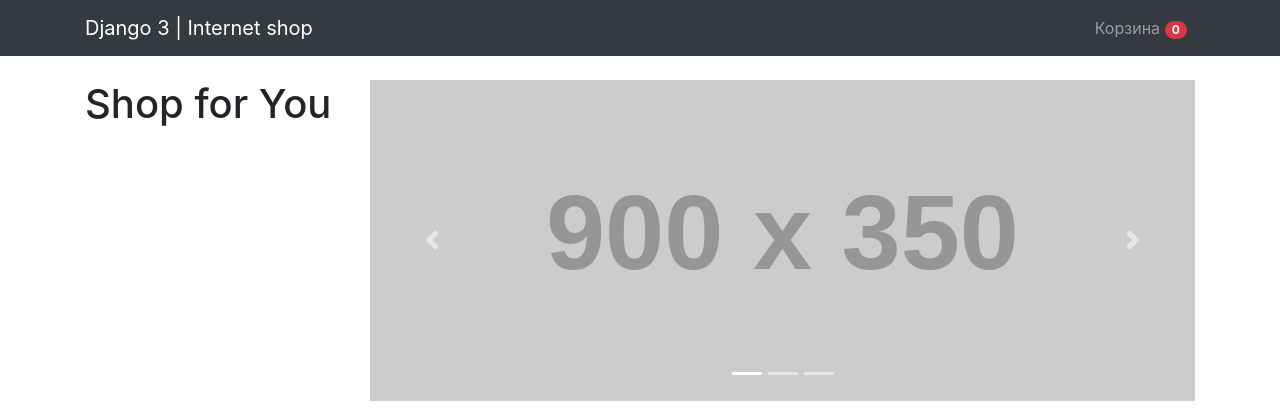
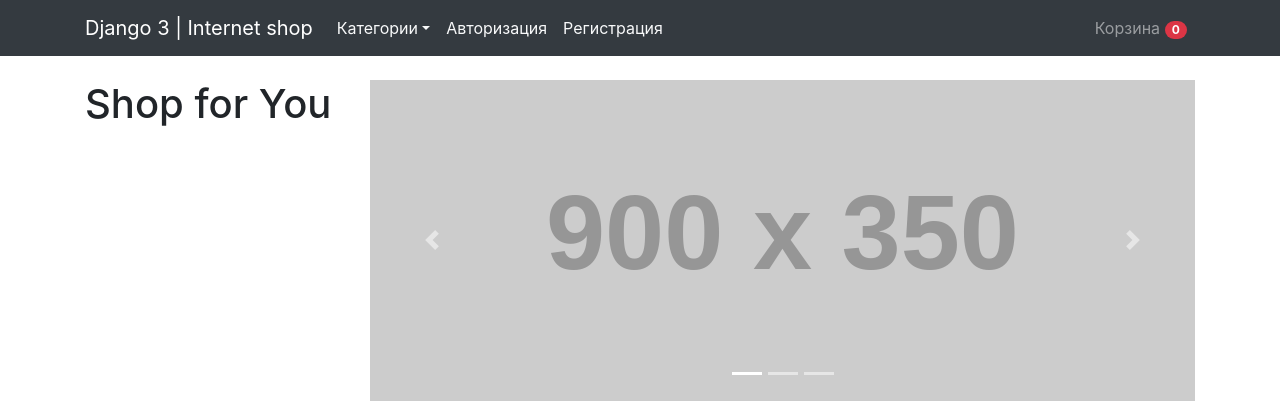
Before and after one commit to Rybak-a87/practice_django_internet_shop_update_v2, a Django app: page / in a window 1280 px wide. Shown: the top 420 px of the page. Run offline with Django 3.2, Linux system fonts and the light colour scheme; data comes from the database, SQL or seed files in the repository; grey boxes labelled with a size stand in for pictures from a placeholder-image service; some libraries are stand-ins or nearby versions.

Commit message:
lesson-3

```diff
--- a/notes_for_me.txt
+++ b/notes_for_me.txt
@@ -106,3 +106,5 @@ python manage.py test
 1. Рефакторинг (часть 1)
 
 2. Рефакторинг (часть 2)
+
+3. Расширяем navbar
--- a/shop/templates/base/base.html
+++ b/shop/templates/base/base.html
@@ -31,6 +31,40 @@
         <span class="navbar-toggler-icon"></span>
       </button>
       <div class="collapse navbar-collapse" id="navbarResponsive">
+        <ul class="navbar-nav">
+          <li class="nav-item dropdown">
+            <a href="#" class="nav-link text-light dropdown-toggle" id="navbarDropdownMenuLink" role="button" data-toggle="dropdown"
+            aria-haspopup="true" aria-expanded="false">Категории</a>
+            <div class="dropdown-menu" aria-labelledby="navbarDropdownMenuLink">
+
+              {% for category in categories %}
+                <a href="{{ category.get_absolute_url }}" class="dropdown-item">{{ category.name }}</a>
+              {% endfor %}
+
+            </div>
+          </li>
+
+          {% if not request.user.is_authenticated %}
+            <li>
+              <a href="#" class="nav-link text-light">Авторизация</a>
+            </li>
+            <li>
+              <a href="#" class="nav-link text-light">Регистрация</a>
+            </li>
+          {% endif %}
+
+          <li class="nav-item">
+
+            {% if request.user.is_authenticated %}
+              <span class="navbar text text-light">
+                Здравствуйте, <span class="badge badge-danger">
+                  <a href="#" style="text-decoration:none; font-size:14px; color:white;">{{ request.user.username }}</a>
+                </span>
+              </span>
+
+            {% endif %}
+          </li>
+        </ul>
         <ul class="navbar-nav ml-auto">
           <li class="nav-item">
             <a class="nav-link" href="{% url 'mainapp:cart' %}">Корзина <span class="badge badge-pill badge-danger">{{ cart.products.count }}</span></a>
```
